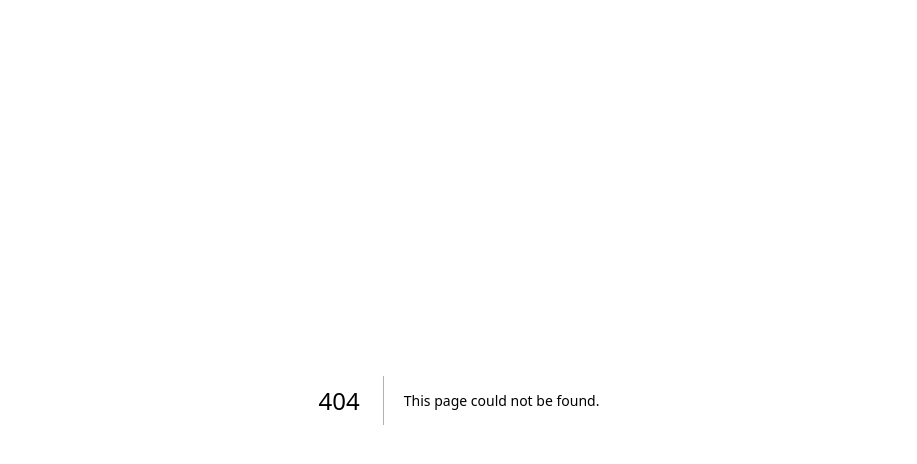
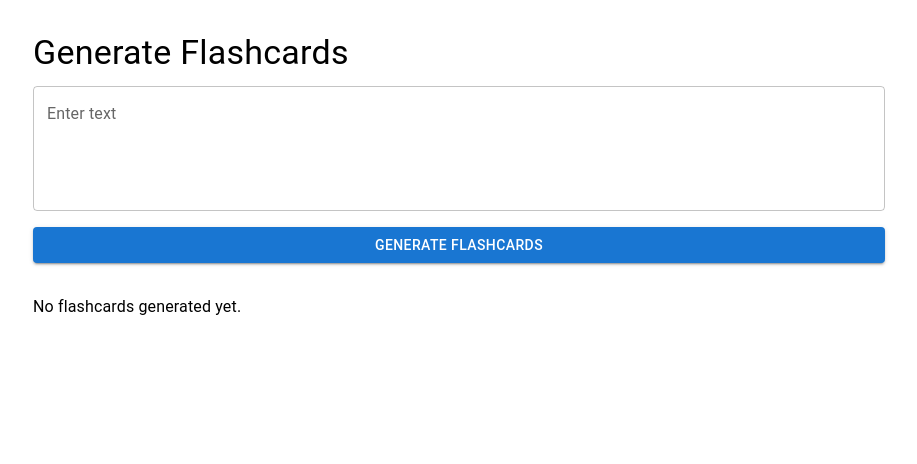
Before and after one commit to okarney/ai_flashcards, a Next.js app: page /generate in a window 1280 px wide. Before the commit this address had no page. Shown: the top 464 px of the page, without its empty margins (181-1098 px from the left). Built offline with nearby package versions, Linux system fonts and the light colour scheme.

Commit message:
added flashcard generation page

```diff
--- /dev/null
+++ b/app/generate/page.js
@@ -0,0 +1,152 @@
+'use client'
+
+import { useState } from 'react'
+import {
+    Container,
+    TextField,
+    Button,
+    Typography,
+    Box,
+    Card,
+    CardContent,
+    Grid,
+    CircularProgress,
+} from '@mui/material'
+
+export default function Generate() {
+    const [text, setText] = useState('')
+    const [flashcards, setFlashcards] = useState([])
+    const [flipped, setFlipped] = useState({})
+    const [loading, setLoading] = useState(false)
+
+    const handleSubmit = async () => {
+        if (!text.trim()) {
+            alert('Please enter some text to generate flashcards.')
+            return
+        }
+
+        setLoading(true)
+
+        try {
+            const response = await fetch('/api/generate', {
+                method: 'POST',
+                body: JSON.stringify({ text }), // Send text in JSON format
+                headers: {
+                    'Content-Type': 'application/json',
+                },
+            })
+
+            if (!response.ok) {
+                throw new Error('Failed to generate flashcards')
+            }
+
+            const data = await response.json()
+            console.log("API response:", data)
+            setFlashcards(data.flashcards || [])
+        } catch (error) {
+            console.error('Error generating flashcards:', error)
+            alert('An error occurred while generating flashcards. Please try again.')
+        } finally {
+            setLoading(false)
+        }
+    }
+
+    const handleCardClick = (index) => {
+        setFlipped(prev => ({
+            ...prev,
+            [index]: !prev[index]
+        }))
+    }
+
+    return (
+        <Container maxWidth="md">
+            <Box sx={{ my: 4 }}>
+                <Typography variant="h4" component="h1" gutterBottom>
+                    Generate Flashcards
+                </Typography>
+                <TextField
+                    value={text}
+                    onChange={(e) => setText(e.target.value)}
+                    label="Enter text"
+                    fullWidth
+                    multiline
+                    rows={4}
+                    variant="outlined"
+                    sx={{ mb: 2 }}
+                />
+                <Button
+                    variant="contained"
+                    color="primary"
+                    onClick={handleSubmit}
+                    fullWidth
+                    disabled={loading}
+                >
+                    {loading ? <CircularProgress size={24} /> : 'Generate Flashcards'}
+                </Button>
+            </Box>
+
+            {loading && <CircularProgress />}
+
+            {!loading && flashcards.length > 0 && (
+                <Box sx={{ mt: 4 }}>
+                    <Typography variant="h5" component="h2" gutterBottom>
+                        Generated Flashcards
+                    </Typography>
+                    <Grid container spacing={2}>
+                        {flashcards.map((flashcard, index) => (
+                            <Grid item xs={12} sm={6} md={4} key={index}>
+                                <Card
+                                    onClick={() => handleCardClick(index)}
+                                    sx={{
+                                        height: 200,
+                                        display: 'flex',
+                                        alignItems: 'center',
+                                        justifyContent: 'center',
+                                        cursor: 'pointer',
+                                        perspective: '1000px'
+                                    }}
+                                >
+                                    <CardContent sx={{
+                                        width: '100%',
+                                        height: '100%',
+                                        transition: 'transform 0.6s',
+                                        transformStyle: 'preserve-3d',
+                                        transform: flipped[index] ? 'rotateY(180deg)' : 'rotateY(0deg)',
+                                    }}>
+                                        <Box sx={{
+                                            position: 'absolute',
+                                            width: '100%',
+                                            height: '100%',
+                                            backfaceVisibility: 'hidden',
+                                            display: 'flex',
+                                            alignItems: 'center',
+                                            justifyContent: 'center',
+                                        }}>
+                                            <Typography>{flashcard.front}</Typography>
+                                        </Box>
+                                        <Box sx={{
+                                            position: 'absolute',
+                                            width: '100%',
+                                            height: '100%',
+                                            backfaceVisibility: 'hidden',
+                                            transform: 'rotateY(180deg)',
+                                            display: 'flex',
+                                            alignItems: 'center',
+                                            justifyContent: 'center',
+                                        }}>
+                                            <Typography>{flashcard.back}</Typography>
+                                        </Box>
+                                    </CardContent>
+                                </Card>
+                            </Grid>
+                        ))}
+                    </Grid>
+                </Box>
+            )}
+
+            {!loading && flashcards.length === 0 && (
+                <Typography sx={{ mt: 4 }}>No flashcards generated yet.</Typography>
+            )}
+        </Container>
+    )
+}
```
